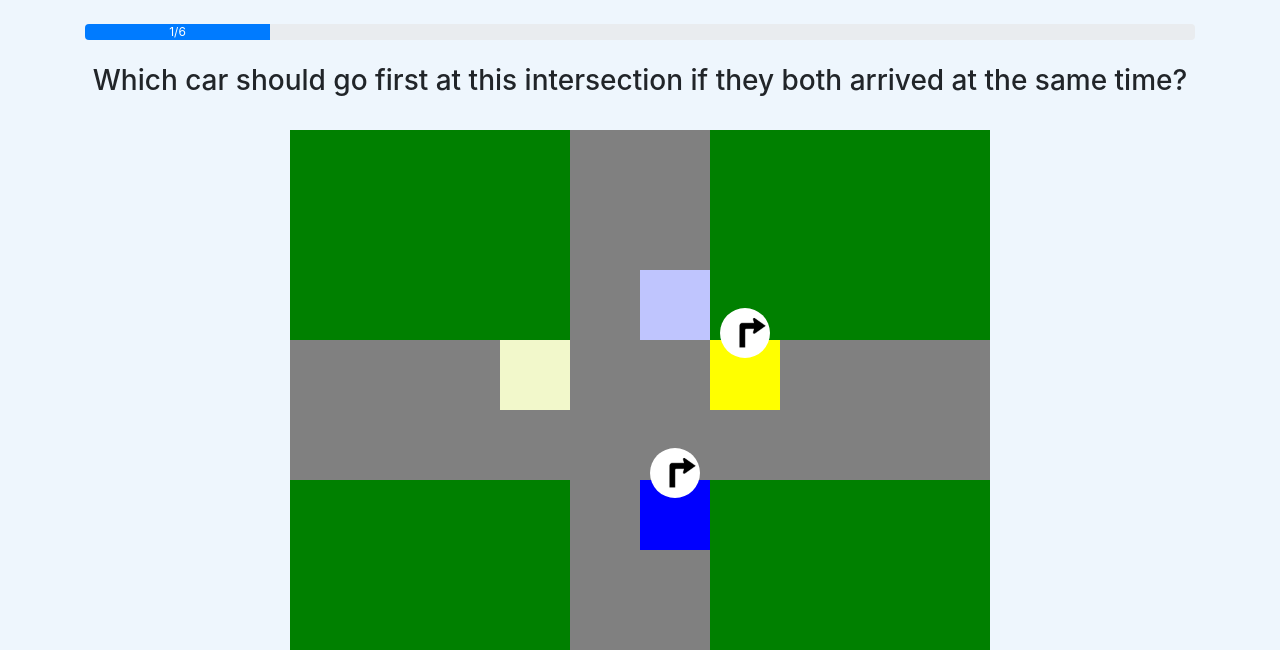
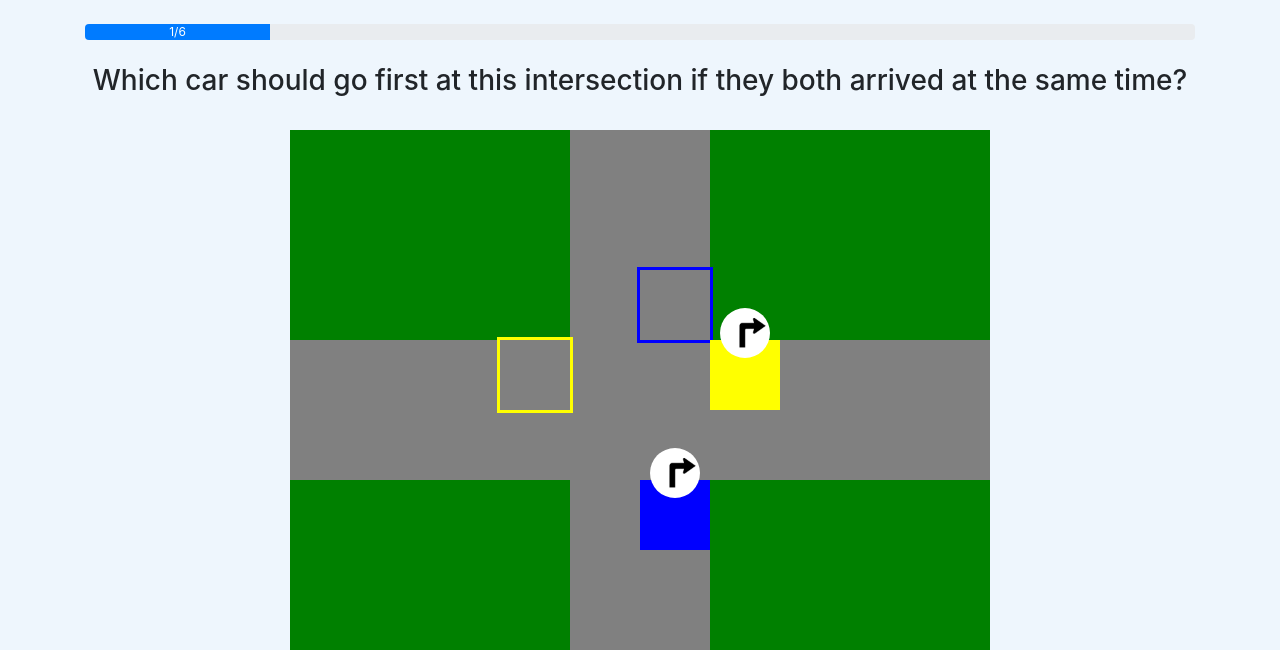
Before and after one commit to Chinmay-Garg/Right-of-Way, a Flask app: page /quiz/1 in a window 1280 px wide. Shown: the part 56-706 px from the top of the page. Run offline with Flask 2, Linux system fonts and the light colour scheme; some libraries are stand-ins or nearby versions.

Commit message:
outline for droppable box rather than filled box

```diff
--- a/Rules of the Road/static/main.css
+++ b/Rules of the Road/static/main.css
@@ -186,12 +186,14 @@ button{
 }
 
 .terrain .droppable {
-    background-color: yellow;
-    opacity: 0.2;
+    background-color: gray !important;
+    outline-style: solid;
+    position: relative;
+    /* opacity: 0.2; */
 }
 
 .terrain .car {
-    background-color: yellow;
+    background-color: gray;
     z-index: 2;
     position: relative;
 }
@@ -203,14 +205,17 @@ button{
 
 #A {
     background-color: blue;
+    outline-color: blue;
 }
 
 #B {
     background-color: yellow;
+    outline-color: yellow;
 }
 
 #C {
     background-color: red;
+    outline-color: red;
 }
 
 .terrain .car .arrow-image {
```
